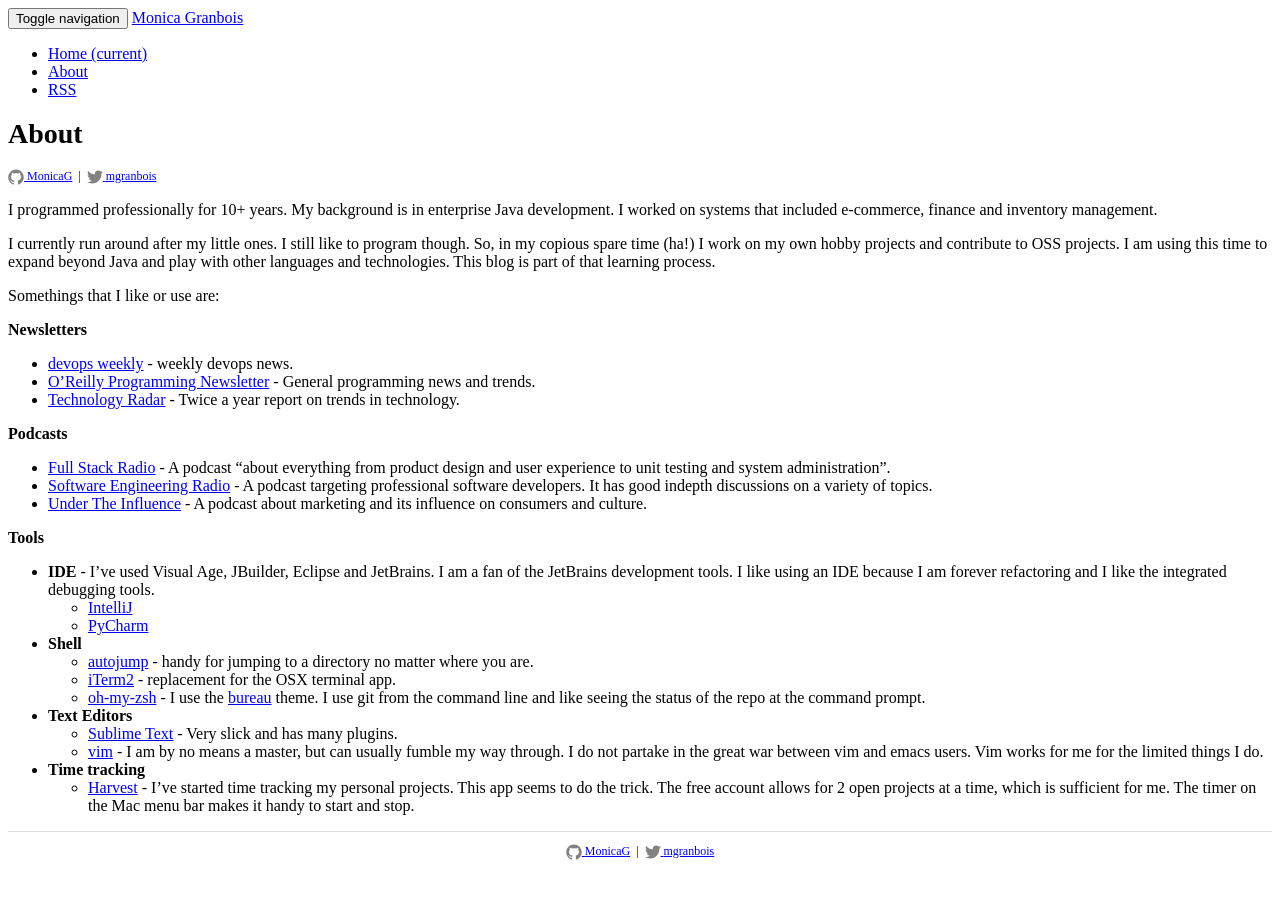
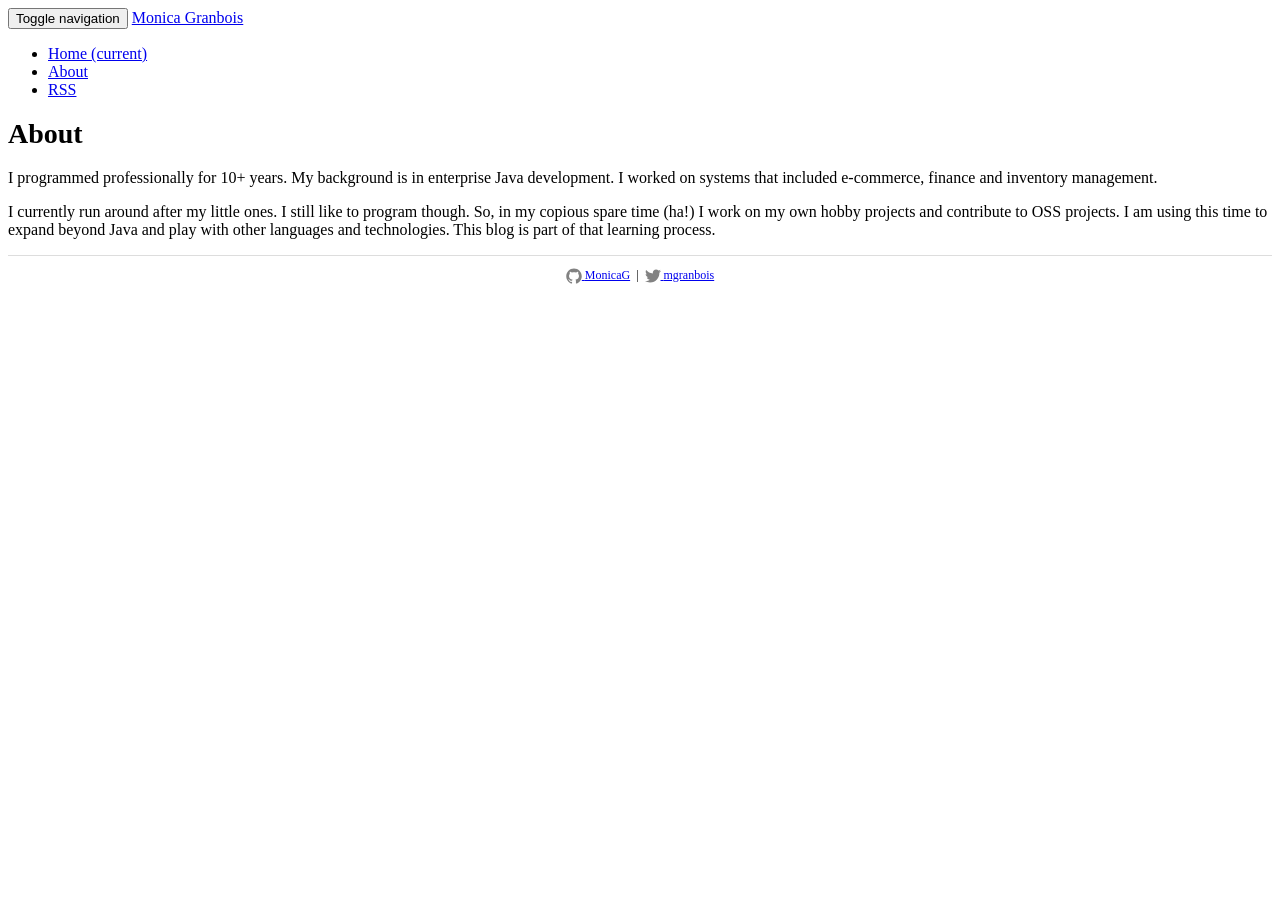
Before and after one commit to MonicaG/MonicaG.github.io, a Jekyll site: the page built from about/index.md, in a window 1280 px wide. Built offline with Jekyll 4.4.1, drawn with Linux system fonts in a browser that asks for light colours; nearby versions of some CDN libraries; a style sheet for code colours, icons or effects is not loaded.

Commit message:
Updated about page

```diff
--- a/about/index.md
+++ b/about/index.md
@@ -4,39 +4,6 @@
 ---
 # About
 
-<div class="about-contact"> {% include contact.html %}</div>
-
 I programmed professionally for 10+ years.  My background is in enterprise Java development. I worked on systems that included e-commerce, finance and inventory management.
 
 I currently run around after my little ones. I still like to program though. So, in my copious spare time (ha!) I work on my own hobby projects and contribute to OSS projects. I am using this time to expand beyond Java and play with other languages and technologies. This blog is part of that learning process.
-
-Somethings that I like or use are:
-
-**Newsletters**
-
-* [devops weekly](http://www.devopsweekly.com) - weekly devops news.
-* [O'Reilly Programming Newsletter](http://www.oreilly.com/programming/newsletter.csp) - General programming news and trends.
-* [Technology Radar](http://www.thoughtworks.com/radar) - Twice a year report on trends in technology.
-
-
-**Podcasts**
-
-* [Full Stack Radio](http://fullstackradio.com) - A podcast "about everything from product design and user experience to unit testing and system administration".
-* [Software Engineering Radio](http://www.se-radio.net/) - A podcast targeting professional software developers.  It has good indepth discussions on a variety of topics.
-* [Under The Influence](http://www.cbc.ca/radio/undertheinfluence) - A podcast about marketing and its influence on consumers and culture.
-
-
-**Tools**
-
-- **IDE** - I've used Visual Age, JBuilder, Eclipse and JetBrains.  I am a fan of the JetBrains development tools.  I like using an IDE because I am forever refactoring and I like the integrated debugging tools.
-	* [IntelliJ](https://www.jetbrains.com/idea/)
-	* [PyCharm](https://www.jetbrains.com/pycharm/)
-- **Shell**
-	* [autojump](https://github.com/wting/autojump) - handy for jumping to a directory no matter where you are.
-	* [iTerm2](https://www.iterm2.com/) - replacement for the OSX terminal app.
-	* [oh-my-zsh](https://github.com/robbyrussell/oh-my-zsh) - I use the [bureau](https://github.com/robbyrussell/oh-my-zsh/wiki/themes#bureau) theme.  I use git from the command line and like seeing the status of the repo at the command prompt.
-- **Text Editors**
-	* [Sublime Text](https://www.sublimetext.com/) - Very slick and has many plugins.
-	* [vim](https://github.com/vim/vim) - I am by no means a master, but can usually fumble my way through.  I do not partake in the great war between vim and emacs users. Vim works for me for the limited things I do.
-- **Time tracking**
-	* [Harvest](https://www.getharvest.com/) - I've started time tracking my personal projects.  This app seems to do the trick.  The free account allows for 2 open projects at a time, which is sufficient for me.  The timer on the Mac menu bar makes it handy to start and stop.
--- a/css/blog.css
+++ b/css/blog.css
@@ -96,12 +96,6 @@
   vertical-align: middle;
 }
 
-.about-contact {
-  font-size: 0.75em;
-  margin-bottom: 15px;
-  margin-top: 15px;
-}
-
 .related-posts {
   text-align: left;
 }
```
